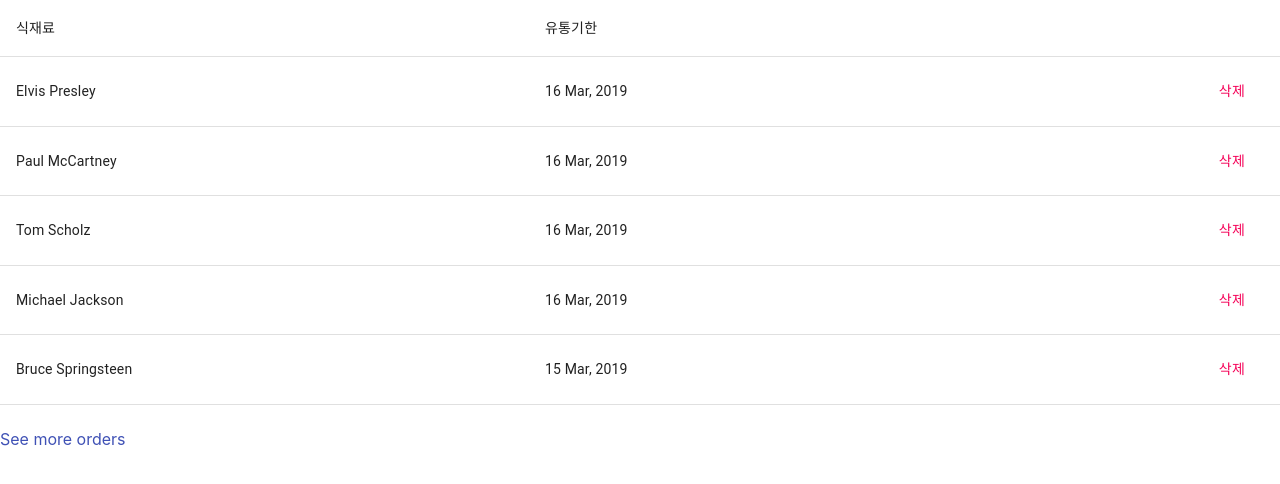
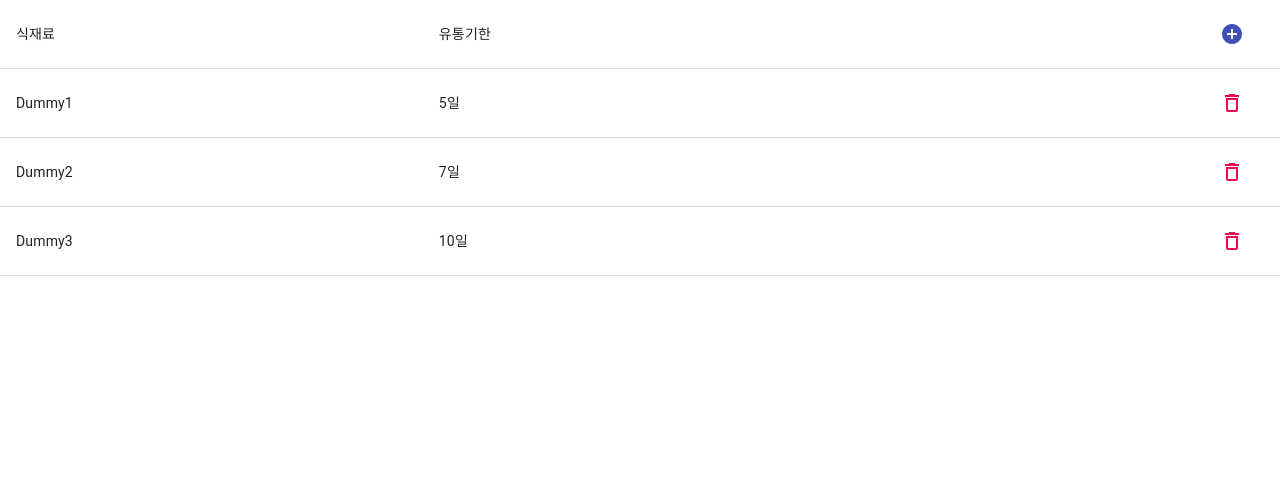
Before and after one commit to JinJiyeon/iotHeyRefrigerator, a React (Create React App) app in the folder frontend/: page /Foods in a window 1280 px wide. Shown: the top 484 px of the page. Built offline with nearby package versions, Linux system fonts and the light colour scheme.

Commit message:
0803-foods

```diff
--- a/frontend/public/index.html
+++ b/frontend/public/index.html
@@ -10,6 +10,8 @@
       content="Web site created using create-react-app"
     />
     <link rel="apple-touch-icon" href="%PUBLIC_URL%/logo192.png" />
+    <link rel="stylesheet" href="https://fonts.googleapis.com/icon?family=Material+Icons" />
+
     <!--
       manifest.json provides metadata used when your web app is installed on a
       user's mobile device or desktop. See https://developers.google.com/web/fundamentals/web-app-manifest/
--- a/frontend/src/App.js
+++ b/frontend/src/App.js
@@ -21,6 +21,15 @@ const App = () => {
   const [newFoodItem, setNewFoodItem] = useState();
   const [expItem, setExpItem] = useState(['7']);
   const [newExpItem, setNewExpItem] = useState();
+
+  function createData(id, date, name) {
+    return { id, date, name };
+  }
+  const [rows, setRows] = useState([
+    {id:0, date:5, name:'Dummy1'},
+    {id:1, date:7, name:'Dummy2'},
+    {id:2, date:10, name:'Dummy3'},
+  ]);
   return (
     <CommonContext.Provider
       value={{
@@ -42,6 +51,9 @@ const App = () => {
         setExpItem,
         newExpItem,
         setNewExpItem,
+
+        rows,
+        setRows,
       }}
     >
       <BrowserRouter>
--- /dev/null
+++ b/frontend/src/components/Foods/FoodAdd/index.jsx
@@ -0,0 +1,84 @@
+import React, {useContext} from 'react';
+import { CommonContext } from '../../../context/CommonContext';
+import {
+  Box,
+  Grid,
+  Link,
+  Checkbox,
+  FormControlLabel,
+  TextField, CssBaseline,
+  Button,
+  Avatar,
+  Typography,
+  Container,
+  makeStyles,
+  Divider,
+  Dialog,
+  DialogTitle,
+} from '@material-ui/core';
+
+const FoodAdd = () => {
+  const {openForm, setOpenForm} = useContext(CommonContext);
+  // 기존 Food, newFood Add
+  const {foodItem, setFoodItem} = useContext(CommonContext);
+  const {newFoodItem, setNewFoodItem} = useContext(CommonContext);
+  // 날짜 추가
+  const {expItem, setExpItem} = useContext(CommonContext);
+  const {newExpItem, setNewExpItem} = useContext(CommonContext);
+
+  // Dialog 닫기
+  const onClose = () => {
+    setOpenForm(false);
+  };
+  // 폼 인풋 마진 스타일
+  const form = {
+    margin: 10,
+  };
+
+  const changeInputName = e => {
+    setNewFoodItem(e.target.value);
+  }
+  const changeInputExp = e => {
+    setNewExpItem(e.target.value);
+  }
+  // addFood
+  const addFood = () => {
+    // foodItem 배열을 뜯고 newFood를 추가
+    setFoodItem([...foodItem, newFoodItem]);
+    setExpItem([...expItem, newExpItem]);
+    // 클릭과 동시에 Dialog가 닫히도록
+    setOpenForm(false);
+  }
+  return (
+    <Dialog open={openForm} onClose={ onClose }>
+      <DialogTitle>
+        Add Food
+      </DialogTitle>
+      <form action="">
+        <TextField
+          onChange={changeInputName}
+          style={form}
+          id="outlined-basic"
+          label="name"
+          variant="outlined"
+        >
+        </TextField>
+        <TextField
+          style={form}
+          onChange={changeInputExp}
+          id="outlined-basic"
+          label="exp"
+          variant="outlined"
+          // **기본값을 5로 주고, onChange가 아니더라도 ExpItem이 입력이 되도록
+          // defaultValue="5"
+        >
+        </TextField>
+      <Button onClick={addFood}>
+        등록
+      </Button>
+      </form>
+    </Dialog>
+  );
+};
+
+export default FoodAdd;
--- a/frontend/src/components/Foods/FoodItem/index.jsx
+++ b/frontend/src/components/Foods/FoodItem/index.jsx
@@ -12,24 +12,32 @@ import {
   Grid,
   Dialog,
   DialogTitle,
+  Icon,
   } from '@material-ui/core';
+import DeleteOutlinedIcon from '@material-ui/icons/DeleteOutlined';
+
+import FoodAdd from '../FoodAdd';
 import { CommonContext } from '../../../context/CommonContext';
 
-const UpdateCntDialog = () => {
+const UpdateCntDialog = ({id, date}) => {
   const { infoDialogOpen, setInfoDetailDialogOpen } = useContext(CommonContext);
   const {userDialogIndex, setUserDialogIndex} = useContext(CommonContext);
+  const {rows, setRows} = useContext(CommonContext);
+
   // const [userDialogIndex, setUserDialogIndex] = useState(0);
   // const {userDialogIndex, setUserDialogIndex} = useState(0);
   // 여기서 바로 상태를 선언해주고 값을 바꿨을때는 왜 안됐을까?
   // setPlus is not a function => useState와 useContext: array, object 혼동X
   // const {plus, setPlus} = useState(0);
   const onClickInc = () => {
-    setUserDialogIndex((userDialogIndex + 1));
-    console.log(userDialogIndex);
+    date = date + 1;
+    console.log(date);
+    console.log(rows)
+    console.log(id)
   };
 
   const onClickDec = () => {
-    setUserDialogIndex((userDialogIndex - 1));
+    setUserDialogIndex((date - 1));
     console.log(userDialogIndex);
   };
 
@@ -57,7 +65,7 @@ const UpdateCntDialog = () => {
       }}
     >
       <DialogTitle>
-        수량변경
+        유통기한 변경
       </DialogTitle>
       <Grid container spacing={3}>
         <Grid item xs={4}>
@@ -67,7 +75,7 @@ const UpdateCntDialog = () => {
         </Grid>
         <Grid item xs={4}>
           <Button>
-              {userDialogIndex}개
+            {date}일
           </Button>
         </Grid>
         <Grid item xs={4}>
@@ -85,41 +93,34 @@ const UpdateCntDialog = () => {
 function createData(id, date, name) {
   return { id, date, name };
 }
-
-const rows = [
-  createData(0, '16 Mar, 2019', 'Elvis Presley'),
-  createData(1, '16 Mar, 2019', 'Paul McCartney'),
-  createData(2, '16 Mar, 2019', 'Tom Scholz'),
-  createData(3, '16 Mar, 2019', 'Michael Jackson'),
-  createData(4, '15 Mar, 2019', 'Bruce Springsteen'),
-];
-
-function preventDefault(event) {
-  event.preventDefault();
-}
-
-const useStyles = makeStyles((theme) => ({
-  seeMore: {
-    marginTop: theme.spacing(3),
-  },
-}));
+// const rows = [
+//   createData(0, 5, 'Dummy1'),
+//   createData(1, 4, 'Dummy2'),
+//   createData(2, 9, 'Dummy3'),
+// ];
+// const [rows, setRows] = useState()
 
 const FoodItem = () => {
-  const classes = useStyles();
+  const {rows, setRows} = useContext(CommonContext);
 
   // Dialog
   const { setInfoDetailDialogOpen } = useContext(CommonContext);
   const { userDialogIndex } = useContext(CommonContext);
+  const { setOpenForm } = useContext(CommonContext);
 
   const onClickHandler = () => {
     setInfoDetailDialogOpen(true);
     console.log('here')
   }
+
+  const openHandler = () => {
+    setOpenForm(true);
+    console.log(rows)
+  };
+
   // item을 list화 시켜서 각 리스트 태그로 호출
   const {foodItem, expItem} = useContext(CommonContext);
   const foodList = foodItem.map( foodItem => <li>{foodItem}</li>)
-  // 하나의 리스트로 한번에 호출하기
-  // ** btn태그로 감싸주면 리스트화가 안됨
   const expList = expItem.map( expItem => <li>{expItem}</li>)
 
 
@@ -131,27 +132,31 @@ const FoodItem = () => {
           <TableRow>
             <TableCell>식재료</TableCell>
             <TableCell>유통기한</TableCell>
-            <TableCell align="right"></TableCell>
+            <TableCell align="right">
+              <Button onClick={openHandler}>
+               <Icon color="primary">add_circle</Icon>
+              </Button>
+            </TableCell>
           </TableRow>
         </TableHead>
         <TableBody>
           {rows.map((row) => (
             <TableRow key={row.id}>
               <TableCell>{row.name}</TableCell>
-              <TableCell onClick={onClickHandler}>{row.date}</TableCell>
+              <TableCell onClick={onClickHandler}>{row.date}일</TableCell>
+              {/* 문제의 부분 */}
+                <UpdateCntDialog id={row.id} date={row.date}/>
               <TableCell align="right">
-                <Button color="secondary">삭제</Button>
+                <Button color="secondary">
+                  <DeleteOutlinedIcon />
+                </Button>
               </TableCell>
             </TableRow>
           ))}
         </TableBody>
       </Table>
-      <div className={classes.seeMore}>
-        <Link color="primary" href="#" onClick={preventDefault}>
-          See more orders
-        </Link>
-      </div>
-      <UpdateCntDialog />
+
+      <FoodAdd />
     </React.Fragment>
   );
 }
```
Lines whose indentation alone changed are shown as unchanged.
